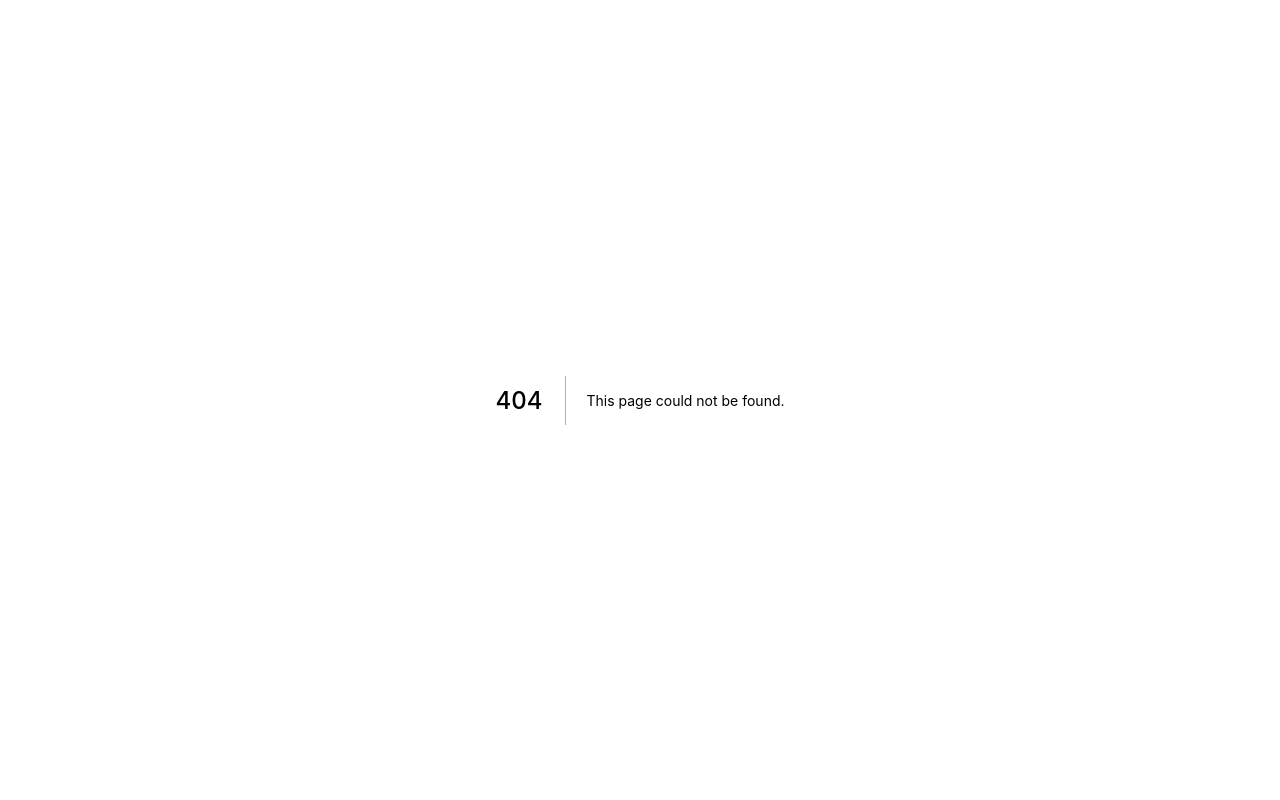
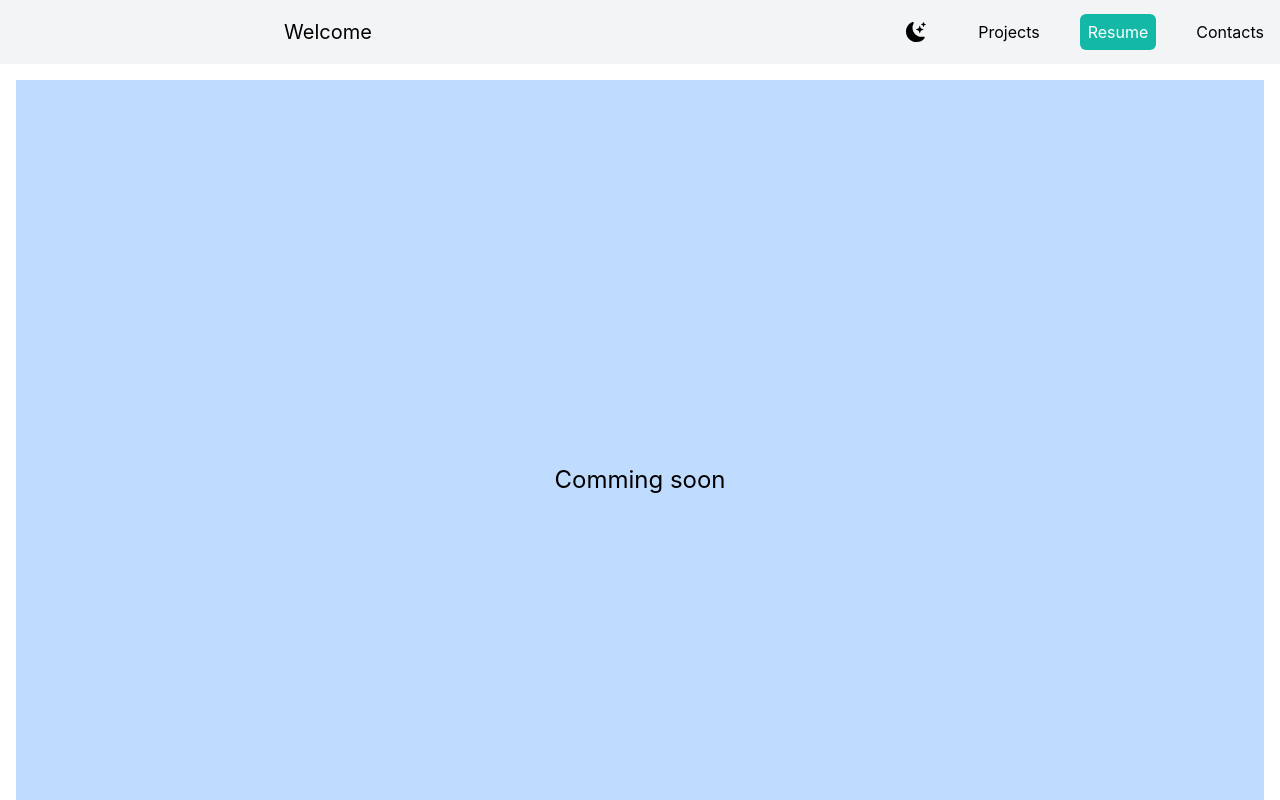
Before and after one commit to Kushan2k/portfolio-nextjs, a Next.js app: page /projects in a window 1280 px wide. Before the commit this address had no page. Shown: the top 800 px of the page. Built offline with nearby package versions, Linux system fonts and the light colour scheme.

Commit message:
new pages added

```diff
--- a/Components/Navbar.js
+++ b/Components/Navbar.js
@@ -1,16 +1,25 @@
+import Link from 'next/link'
 import {BsFillMoonStarsFill} from 'react-icons/bs'
 
 
 export default function Navbar({setcolor}) {
   return (
-    <nav className='p-1.5 bg-gray-100 items-center flex h-16 px-4 justify-between mb-10'>
-      <h1 className='invisible sm:visible text-xl text-center w-2/4'>Welcome</h1>
+    <nav className='p-1.5 bg-gray-100 items-center flex h-16 px-4 justify-between '>
+      <h1 className='invisible sm:visible text-xl text-center w-2/4'>
+        <Link href={'/'}>
+          <a>Welcome</a>
+        </Link>
+      </h1>
       <ul className=' flex flex-row justify-evenly gap-4 h-full items-center md:gap-10'>
         <li className=' mx-3'>
 
           <BsFillMoonStarsFill onProgress={()=>{setcolor()}} className='cursor-pointer text-xl'/>
         </li>
-        <li className=' hover:border-b-4 border-teal-500 ' ><a href="#projects"> Projects</a></li>
+        <li className=' hover:border-b-4 border-teal-500 ' >
+          <Link href={'/projects'}>
+            <a> Projects</a>
+          </Link>
+        </li>
         <li className=''>
           <a href="" className=' bg-teal-500 p-2 rounded-md text-white'>
             Resume
--- a/Components/Projects.js
+++ b/Components/Projects.js
@@ -1,5 +1,4 @@
 import Image from 'next/image'
-import style from '../styles/Home.module.css'
 
 import p1 from '../public/p1.jpg'
 import p2 from '../public/p2.jpg'
@@ -16,8 +15,11 @@ export default function Projects() {
 
 
   ]
+
   return (
     <div className="flex flex-wrap justify-around">
+
+
       {
         images.map((img, id) => {
 
--- a/pages/_app.js
+++ b/pages/_app.js
@@ -1,12 +1,14 @@
 import '../styles/globals.css'
 import Navbar from '../Components/Navbar'
+import Footer from '../Components/Footer'
 
 function MyApp({ Component, pageProps }) {
 
   return(
     <>
-      {/* <Navbar/> */}
+      <Navbar/>
       <Component {...pageProps} />
+      <Footer/>
     </>
   )
 
--- a/pages/index.js
+++ b/pages/index.js
@@ -29,7 +29,7 @@ export default function Home() {
 
       <main className=''>
         <section className=' bg-white overflow-hidden'>
-          <Navbar setcolor={ setColorTheme} />
+          {/* <Navbar setcolor={ setColorTheme} /> */}
           <div className=' w-screen p-10'>
             <About />
             <Service/>
@@ -37,8 +37,6 @@ export default function Home() {
           <div className="p-1" id='projects'>
             <Projects/>
           </div>
-
-          <Footer/>
         </section>
       </main>
     </div>
--- /dev/null
+++ b/pages/projects/[pid].js
@@ -0,0 +1,9 @@
+
+
+function Project() {
+  return (
+    <div>Project</div>
+  )
+}
+
+export default Project
--- /dev/null
+++ b/pages/projects/index.js
@@ -0,0 +1,11 @@
+import React from 'react'
+
+export default function index() {
+  return (
+    <div className='m-4 h-screen bg-blue-200 items-center flex justify-center'>
+      <h1 className=' text-2xl leading-10 text-center'>
+        Comming soon
+      </h1>
+    </div>
+  )
+}
```
Also changed, not shown: 1 other file (tests, documents, lock files or other folders).
